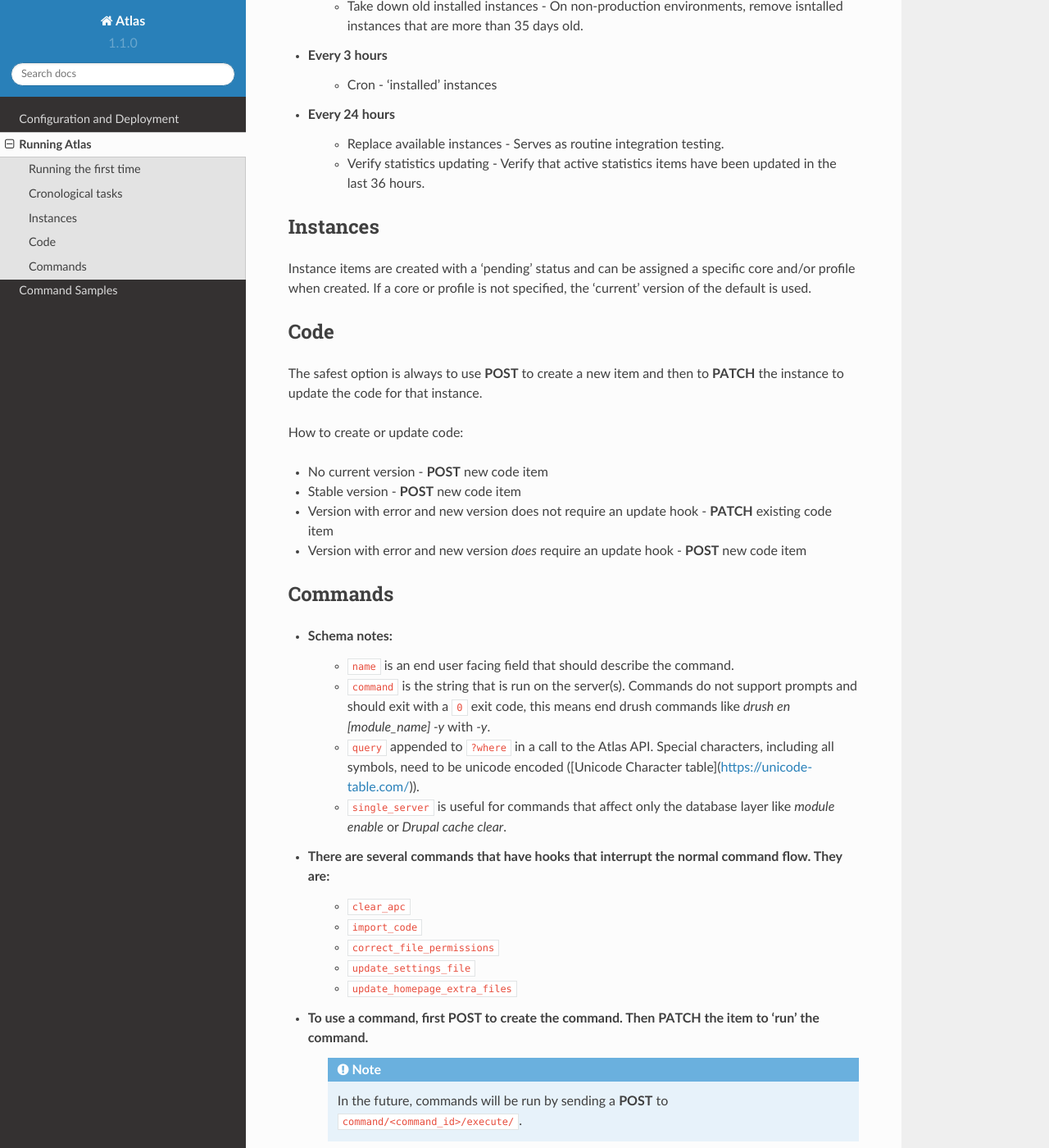
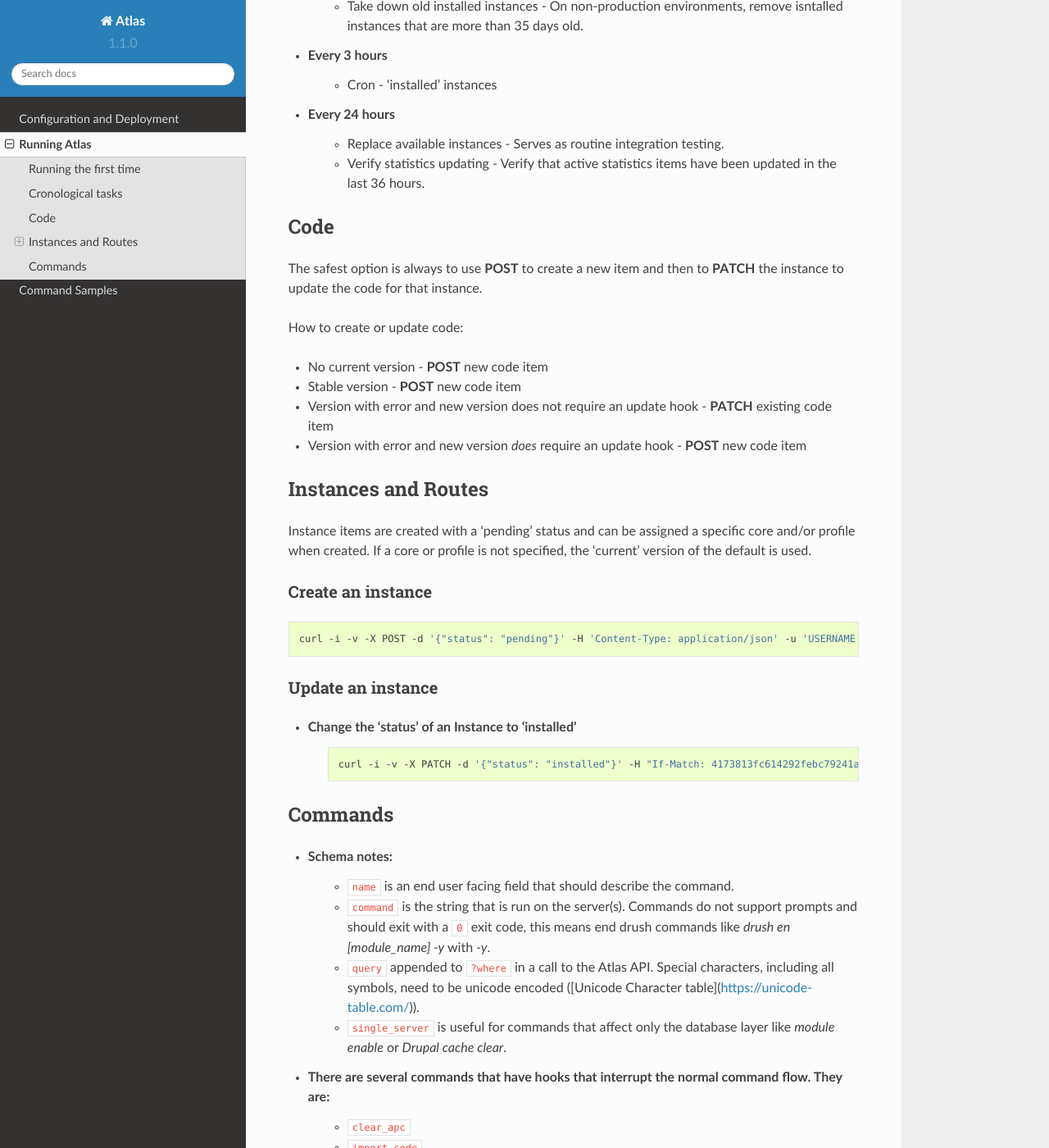
Before and after one commit to CuBoulder/atlas, a Sphinx documentation site: the page built from docs/running.rst, in a window 1280 px wide and 1400 px high, scrolled down 651 px. Shown: the whole window at 82% size. Built offline with Sphinx 7.4.7 and the Read the Docs theme 2.0.0, drawn with Linux system fonts in a browser that asks for light colours; pages that are not in the unit, such as notebooks, are missing from menus.

Commit message:
Start of step by step instructions.

```diff
--- a/docs/running.rst
+++ b/docs/running.rst
@@ -2,14 +2,14 @@ Running Atlas
 ========================
 
 Running the first time
-------------------------
+-------------------------
 
 Code items should be created first.
 
 You will need a ``core`` and ``profile`` with ``meta.is_current: true`` set.
 
 Cronological tasks
--------------------
+---------------------
 
 * Every 5 minutes
     * Available instances check - Maintains 5 ``available`` instances
@@ -42,6 +37,26 @@ How to create or update code:
 * Stable version - **POST** new code item
 * Version with error and new version does not require an update hook - **PATCH** existing code item
 * Version with error and new version *does* require an update hook - **POST** new code item
+
+Instances and Routes
+-------------
+
+Instance items are created with a 'pending' status and can be assigned a specific core and/or profile when created. If a core or profile is not specified, the 'current' version of the default is used.
+
+Create an instance
+~~~~~~~~~~~~~~~~~~~~~~
+.. code-block:: bash
+
+    curl -i -v -X POST -d '{"status": "pending"}' -H 'Content-Type: application/json' -u 'USERNAME:PASSWORD' https://127.0.0.1/atlas/instance
+
+Update an instance
+~~~~~~~~~~~~~~~~~~~~~
+* Change the 'status' of an Instance to 'installed'
+    .. code-block:: bash
+
+        curl -i -v -X PATCH -d '{"status": "installed"}' -H "If-Match: 4173813fc614292febc79241a8b677266cbed826" -H 'Content-Type: application/json' -u 'USERNAME:PASSWORD' https://inventory.local/atlas/instance/
+
+
 
 Commands
 ---------------
```
Also changed, not shown: other parts of docs/running.rst (+0 -5 lines).
